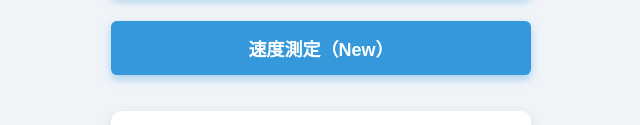
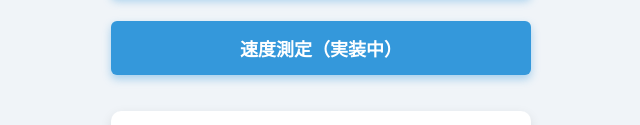
Before and after one commit to tanuki276/apps, a plain HTML site: page index.html in a window 1280 px wide. Shown: the part 246-371 px from the top of the page, without its empty margins (319-959 px from the left). Drawn offline with Linux system fonts and the light colour scheme.

Commit message:
index.html の更新

```diff
--- a/index.html
+++ b/index.html
@@ -113,7 +113,7 @@
   <h2>Wi-Fi速度テスト</h2>
   <button id="downloadTest">　　　　　　速度測定（おすすめ）</button>
   <button id="pingTest">速度測定</button>
-  <button id="uploadTest">速度測定（New）</button>
+  <button id="uploadTest">速度測定（実装中）</button>
   <div id="result">ここに結果が表示されます</div>
 
   <button id="toggleEnvBtn">環境情報を見る</button>
```
